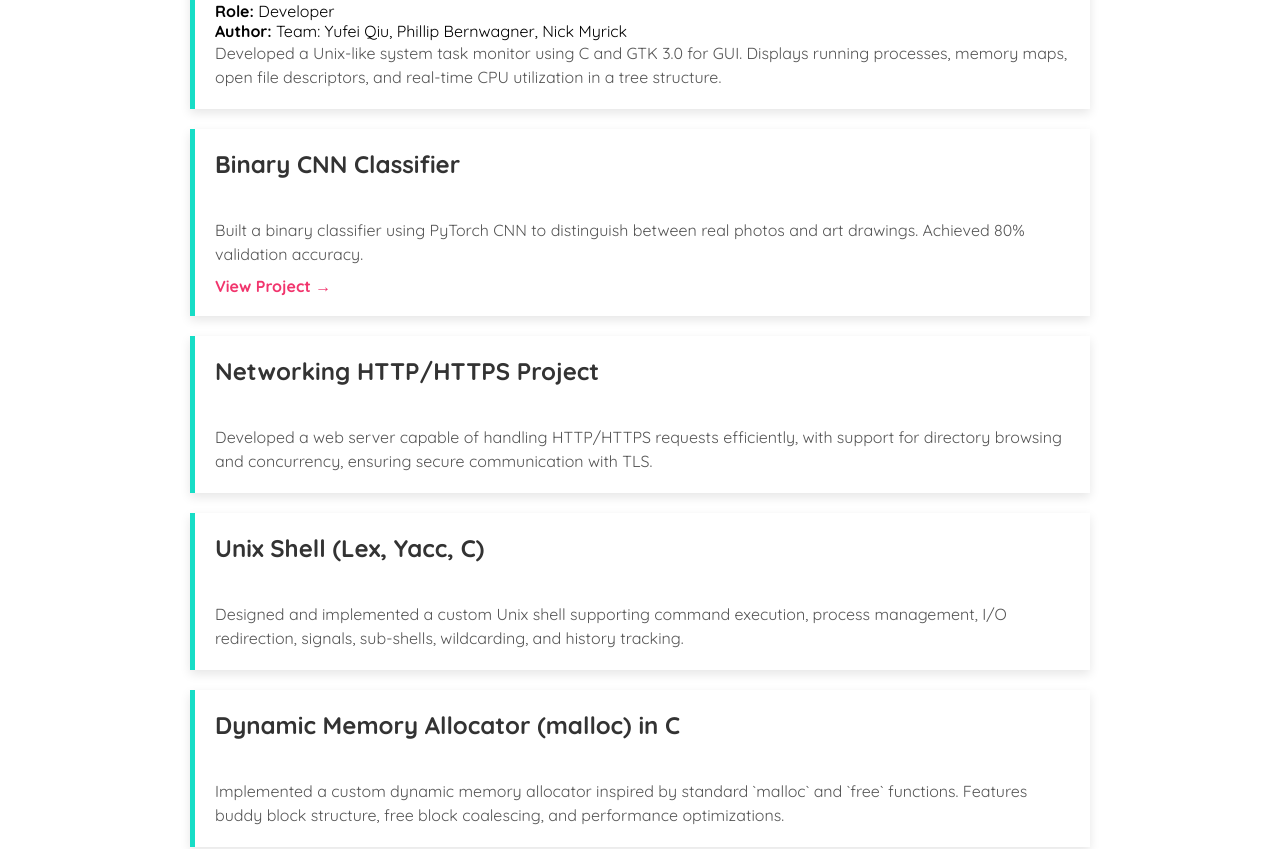
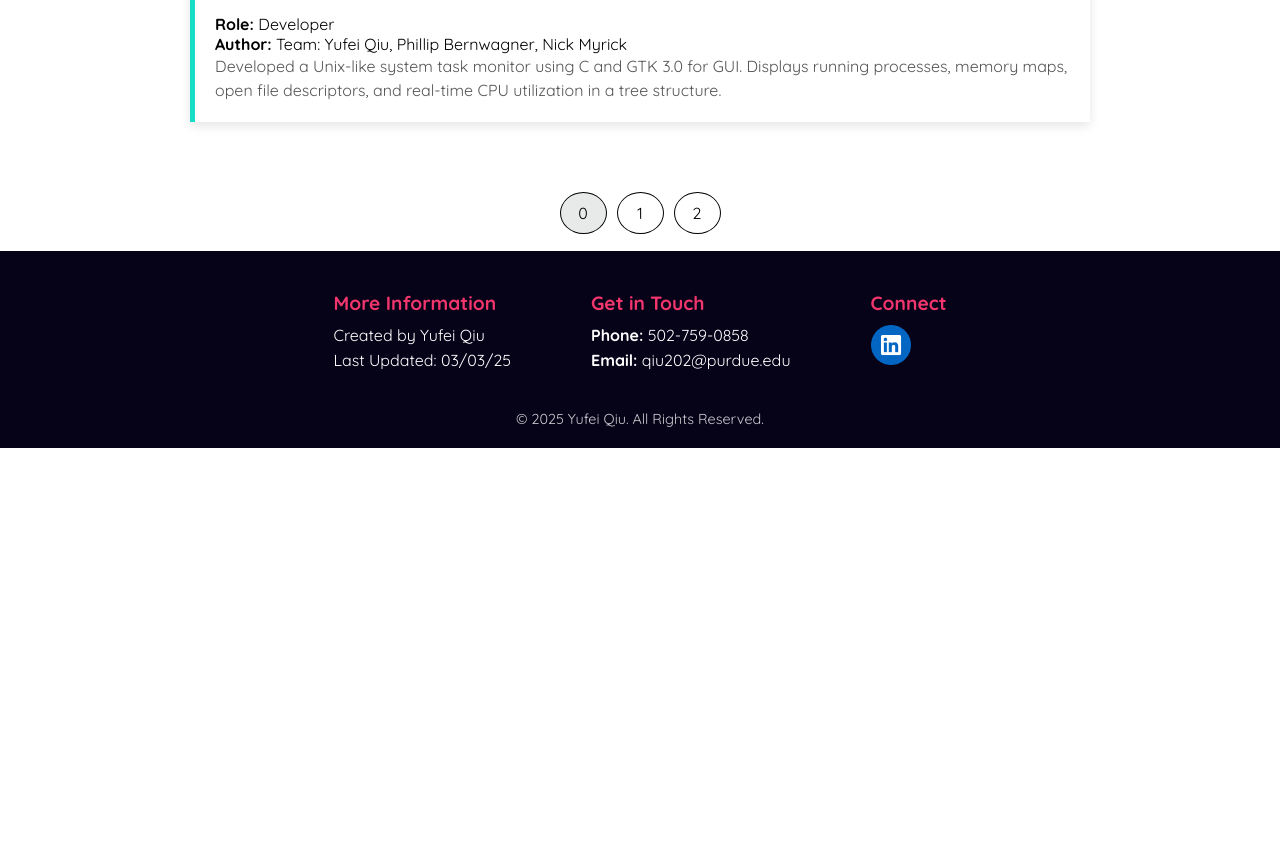
Before and after one commit to yufeiqiu-dev/yufei.qiu.portfolio, a React (Create React App) app: page /#/project in a window 1280 px wide. Shown: the part 780-1629 px from the top of the page. After the commit the page ends 1228 px from the top, so only its background shows below. Built offline with nearby package versions, Linux system fonts and the light colour scheme.

Commit message:
added pagination for projects page

```diff
--- a/src/Footer.js
+++ b/src/Footer.js
@@ -12,7 +12,7 @@ const Footer = () => {
                 <div className="footer-column">
                     <h4>More Information</h4>
                     <p>Created by Yufei Qiu</p>
-                    <p>Last Updated: 02/17/25</p>
+                    <p>Last Updated: 03/03/25</p>
                 </div>
 
                 <div className="footer-column">
--- a/src/Project.js
+++ b/src/Project.js
@@ -1,5 +1,20 @@
-import { useState } from 'react';
+import { useState, useReducer, useEffect } from 'react';
 import Layout from './Layout';
+
+const projects_per_page = 4
+const initialState = {starting_index: 0, ending_index:projects_per_page - 1}
+function reducer(state, action) {
+    switch(action.type) {
+      case 'SWITCH':
+        const start = action.index * projects_per_page
+        const end = start + projects_per_page - 1
+        console.log(start)
+        console.log(end)
+        return {starting_index: start, ending_index:end}
+      default:
+        return state
+    }
+}
 
 const Project = () => {
     const [projects] = useState([
@@ -34,12 +49,25 @@ const Project = () => {
           body: 'Developed a multi-threaded interactive app for teachers and students. Features include quiz creation, grading, and user authentication with object-based file storage.',
           id: 4 }
     ]);
+    const [state, dispatch] = useReducer(reducer, initialState);
+    const [proj_split, setProject_split] = useState([])
+    const max_pages = Math.ceil(projects.length / projects_per_page)
+    const [page_numbers, setPageNumbers] = useState([...Array(max_pages).keys()]);
+    const [selected_page, setSelectedPage] = useState(0)
+    const project_page = (page_number) => {
+      dispatch({type:'SWITCH', index: page_number})
+    };
+    useEffect(()=>{
+      const pro = projects.filter((_, index) => index >= state.starting_index && index <= state.ending_index);
+      setProject_split(pro);
+    }, [state]);
 
     return (
         <Layout>
+        <div style={{ height: "120vh", display: "grid", gridTemplateRows: "92% 8%" }}>
             <div className="project-container">
                 <div className="projects-list">
-                    {projects.map((project) => (
+                    {proj_split.map((project, index) =>  (
                         <div className="project-item" key={project.id}>
                             <h2>{project.title}</h2>
                             {project.role && <p><strong>Role:</strong> {project.role}</p>}
@@ -51,9 +79,33 @@ const Project = () => {
                                 </a>
                             )}
                         </div>
-                    ))}
+                    )
+                    )}
                 </div>
             </div>
+            <div style={{
+                display: "flex",
+                alignItems: "center",
+                justifyContent: "center" // Center content horizontally
+              }}>
+                <ul style={{
+                  display: "flex",
+                  listStyle: "none",
+                  padding: 0,
+                  margin: 0,
+                  gap: "10px" // Adds spacing between numbers
+                }}>
+                  {page_numbers.map((num) => (
+                    <li key={num} className="page-item" style={{backgroundColor: selected_page === num ? "#e8eae9" : "white"}} onClick={()=>{
+                      setSelectedPage(num)
+                      project_page(num)}}>
+                      {num}
+                    </li>
+                  ))}
+                </ul>
+            </div>
+
+          </div>
         </Layout>
     );
 };
--- a/src/index.css
+++ b/src/index.css
@@ -128,6 +128,22 @@ background-position: center;
   color: #d1274e;
 }
 
+.page-item{
+  padding: 10px 15px;
+  cursor: pointer;
+  height:20px;
+  width: 15px;
+  border: 1px solid black;
+  border-radius: 50%;
+  background-color: white;
+  text-align: center;
+  transition: background-color 0.3s ease, transform 0.2s ease;
+}
+
+.page-item:hover {
+  background-color: #e8eae9;
+  transform: scale(1.1); /* Slight zoom effect */
+}
 
 /* Project and Experience Section ends */
 /* Footer starts */
```
